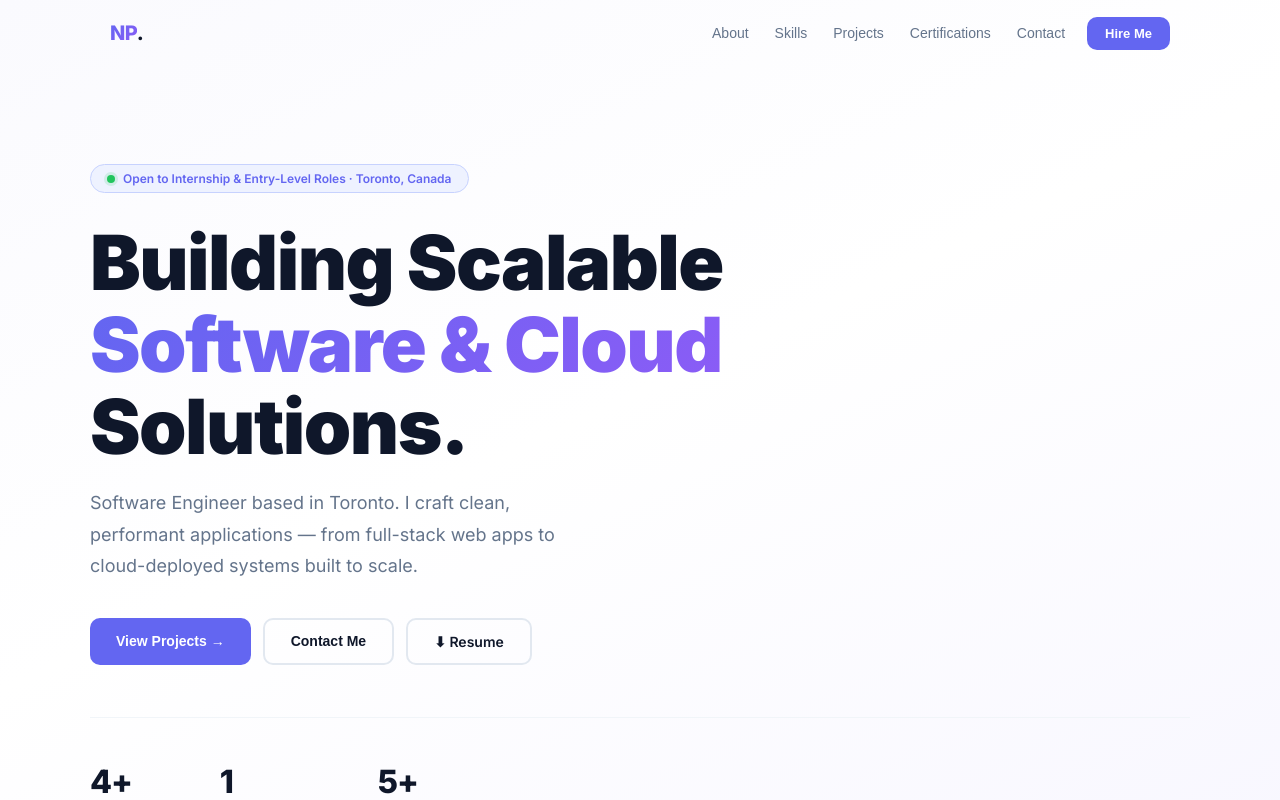
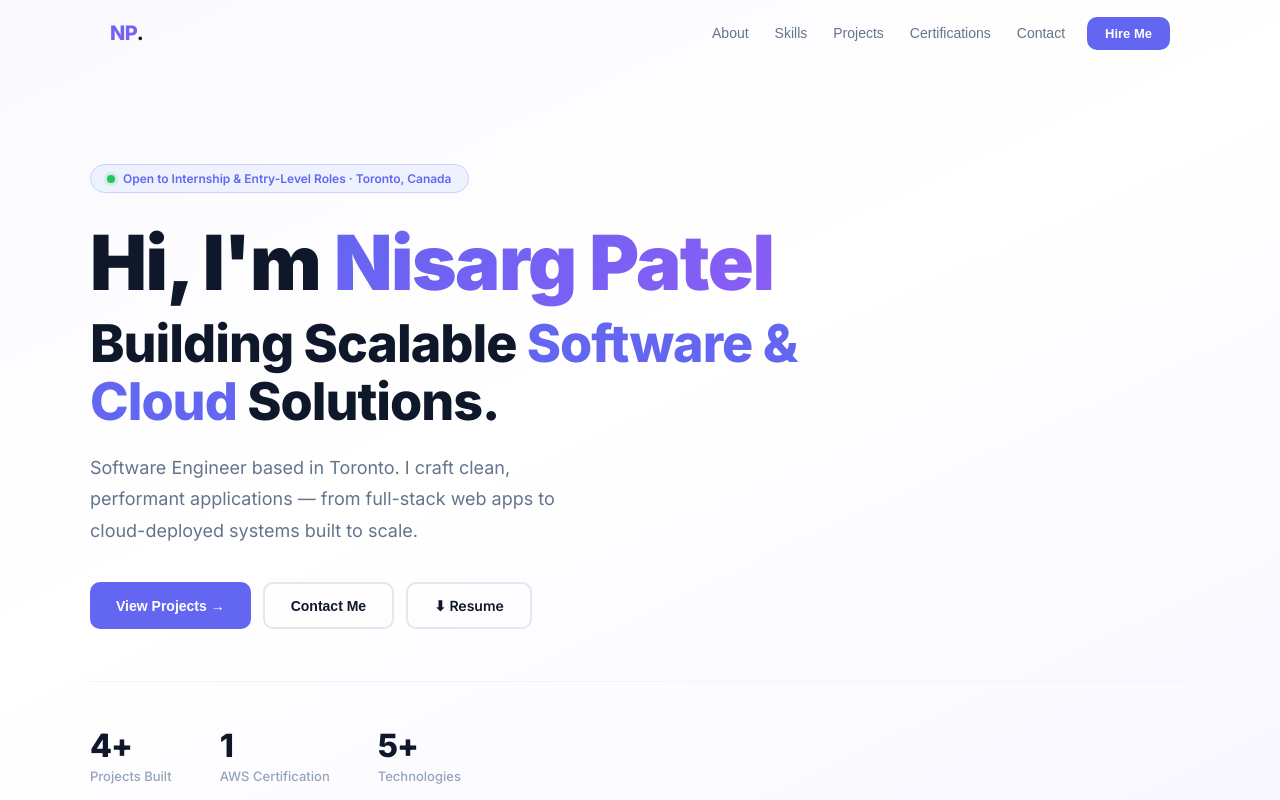
Before and after one commit to Nisarg0330/nisarg-portfolio, a React (Create React App) app: page / in a window 1280 px wide. Shown: the top 800 px of the page. Built offline with nearby package versions, Linux system fonts and the light colour scheme.

Commit message:
Name add in Headline

```diff
--- a/src/components/Hero.jsx
+++ b/src/components/Hero.jsx
@@ -37,13 +37,26 @@ export default function Hero({ scrollTo }) {
           fontWeight: 900,
           lineHeight: 1.08,
           letterSpacing: "clamp(-1.5px, -0.03em, -2.5px)",
+          marginBottom: 12,
+          maxWidth: 860,
+        }}>
+          Hi, I'm{" "}
+          <span className="gradient-text">Nisarg Patel</span>
+        </h1>
+
+        <h2 style={{
+          fontSize: "clamp(24px, 4.5vw, 52px)",
+          fontWeight: 800,
+          lineHeight: 1.12,
+          letterSpacing: "clamp(-1px, -0.025em, -2px)",
           marginBottom: 20,
-          maxWidth: 820,
+          maxWidth: 860,
+          color: "#0f172a",
         }}>
-          Building Scalable<br />
-          <span className="gradient-text">Software & Cloud</span><br />
+          Building Scalable{" "}
+          <span style={{ color: "#6366f1" }}>Software & Cloud</span>{" "}
           Solutions.
-        </h1>
+        </h2>
 
         {/* ── Tagline ── */}
         <p style={{
```
